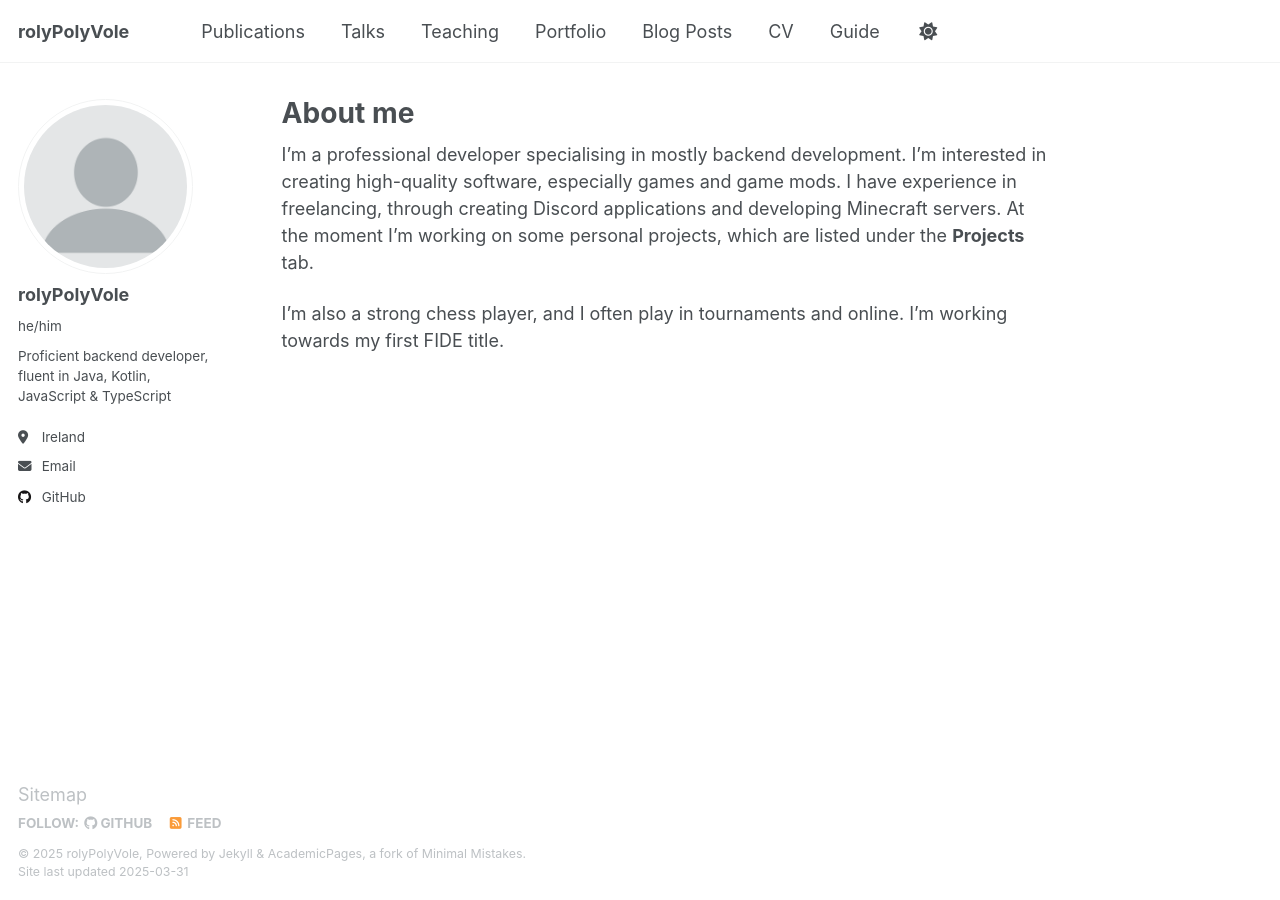
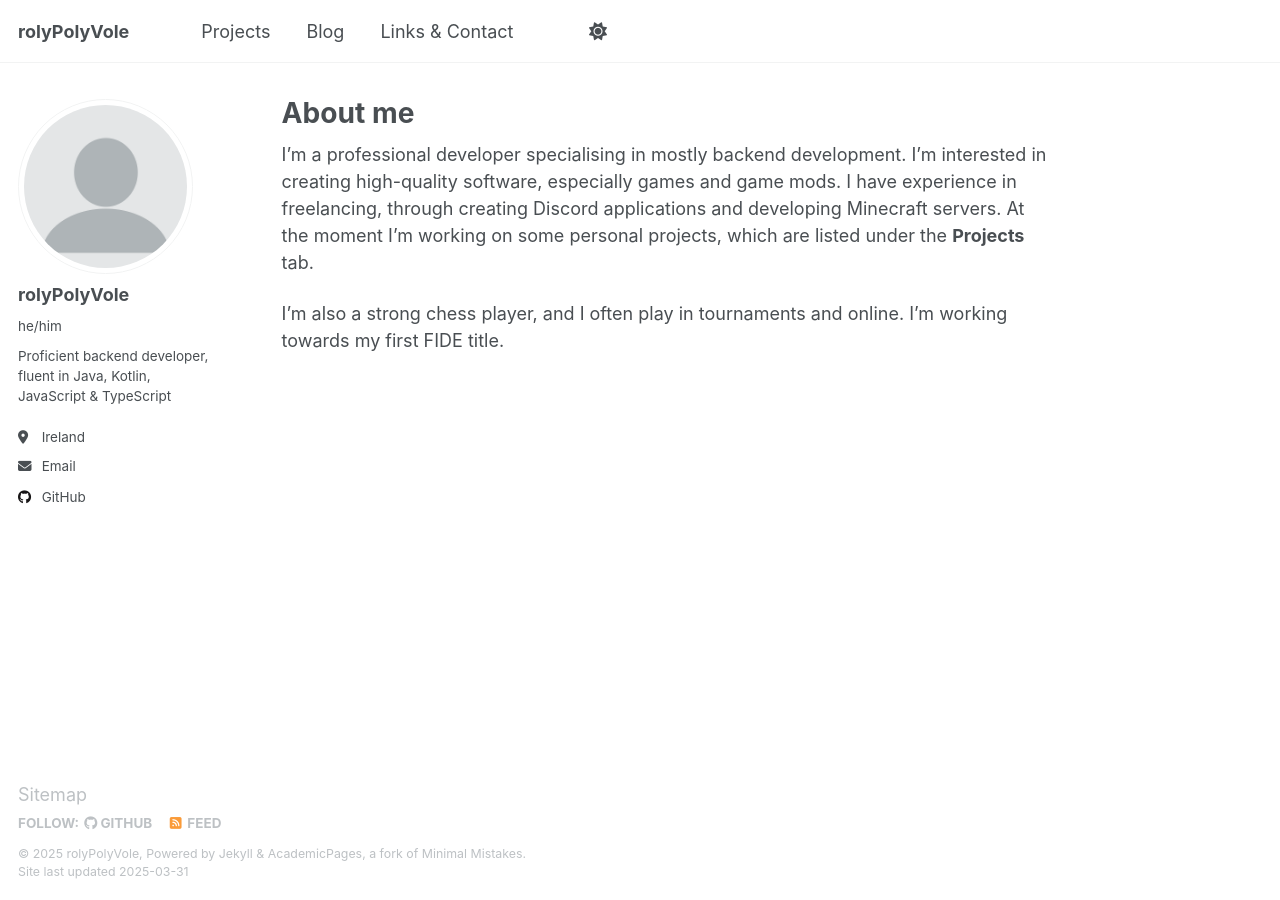
Before and after one commit to rolyPolyVole/rolyPolyVole.github.io, a Jekyll site: the page built from _pages/about.md, in a window 1280 px wide. Built offline with Jekyll 4.4.1, drawn with Linux system fonts in a browser that asks for light colours.

Commit message:
Remove unused headers and add custom ones

```diff
--- a/_data/navigation.yml
+++ b/_data/navigation.yml
@@ -8,26 +8,11 @@
 #      Markdown formatted page while the second is generated using JSON.
 
 main:
-  - title: "Publications"
-    url: /publications/
+  - title: "Projects"
+    url: /projects/
 
-  - title: "Talks"
-    url: /talks/
+  - title: "Blog"
+    url: /blog/
 
-  - title: "Teaching"
-    url: /teaching/
-
-  - title: "Portfolio"
-    url: /portfolio/
-
-  - title: "Blog Posts"
-    url: /year-archive/
-
-  - title: "CV"
-    url: /cv/
-
-  # - title: "CV"
-  #   url: /cv-json/
-
-  - title: "Guide"
-    url: /markdown/
+  - title: "Links & Contact"
+  - url: /contact/
```
